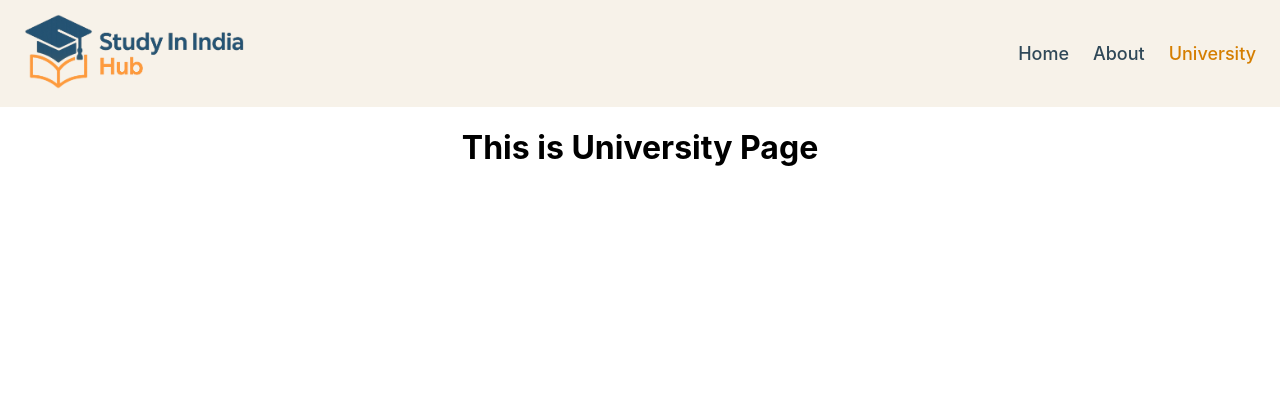
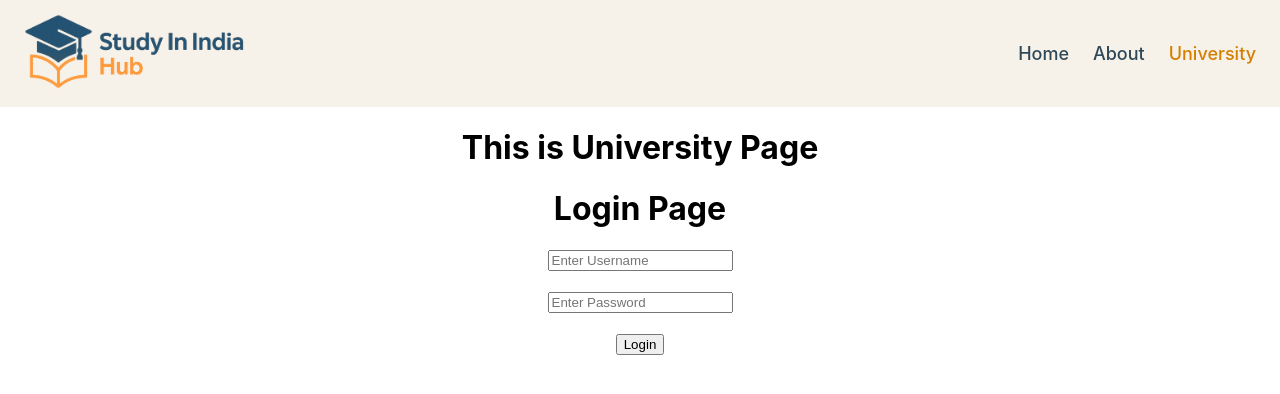
Before and after one commit to satyajeet519/metaapply, a React (Create React App) app in the folder frontend/: page /university in a window 1280 px wide. Shown: the top 394 px of the page. Built offline with nearby package versions, Linux system fonts and the light colour scheme.

Commit message:
Login Page Created

```diff
--- a/frontend/src/App.js
+++ b/frontend/src/App.js
@@ -4,6 +4,7 @@ import { Route, Routes } from "react-router";
 import Header from './Components/Header';
 import Home from './Home';
 import About from './About';
+import Login from './Login';
 
 function App() {
   return (
@@ -14,6 +15,7 @@ function App() {
         <Route path="/about" element={<About/>}>About</Route>
         <Route path="/university" element={<University/>}>University</Route>
       </Routes>
+      <Login/>
     </div>
 
   );
--- /dev/null
+++ b/frontend/src/Login.jsx
@@ -0,0 +1,45 @@
+import { useState } from "react";
+
+const Login = () => {
+    const [username, setUsername] = useState('');
+    const [password, setPassword] = useState('');
+    const [responseMessage, setResponseMessage] = useState('');
+
+    const handleSubmit = async(e) => {
+        e.preventDefault();
+        const response = await fetch ("http://127.0.0.1:8000/api/auth/login/", {
+            method: "POST",
+            headers: {
+                "Content-Type": "application/json",
+            },
+            body: JSON.stringify({
+                username: username,
+                password: password,
+            }),
+        });
+        const data = await response.json();
+
+        if(response.ok){
+            setResponseMessage("Login Successful!");
+        }
+        else{
+            setResponseMessage(data.detail | "Login Not Successful!")
+        }
+    }
+
+    return(
+        <>
+            <div className="LoginPage">
+                <h1>Login Page</h1>
+                <form onSubmit={handleSubmit}>
+                    <input type="text" onChange={(e)=>setUsername(e.target.value)} placeholder="Enter Username"/><br/><br/>
+                    <input type="password" onChange={(e)=>setPassword(e.target.value)} placeholder="Enter Password"/><br/><br/>
+                    <button type="submit">Login</button>
+                </form>
+                {responseMessage}
+            </div>
+        </>
+    )
+}
+
+export default Login;
```
Also changed, not shown: 2 other files (tests, documents, lock files or other folders).
